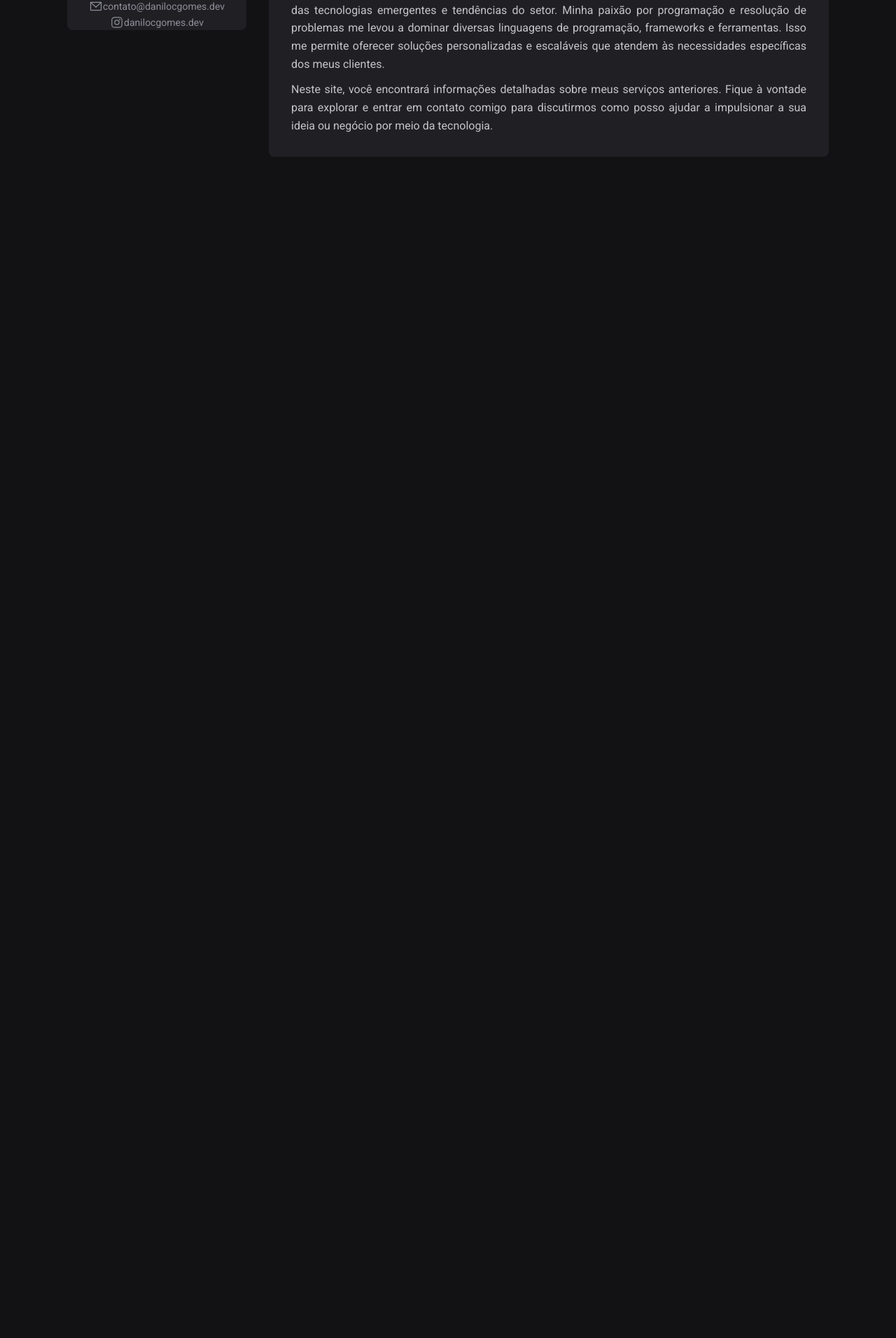
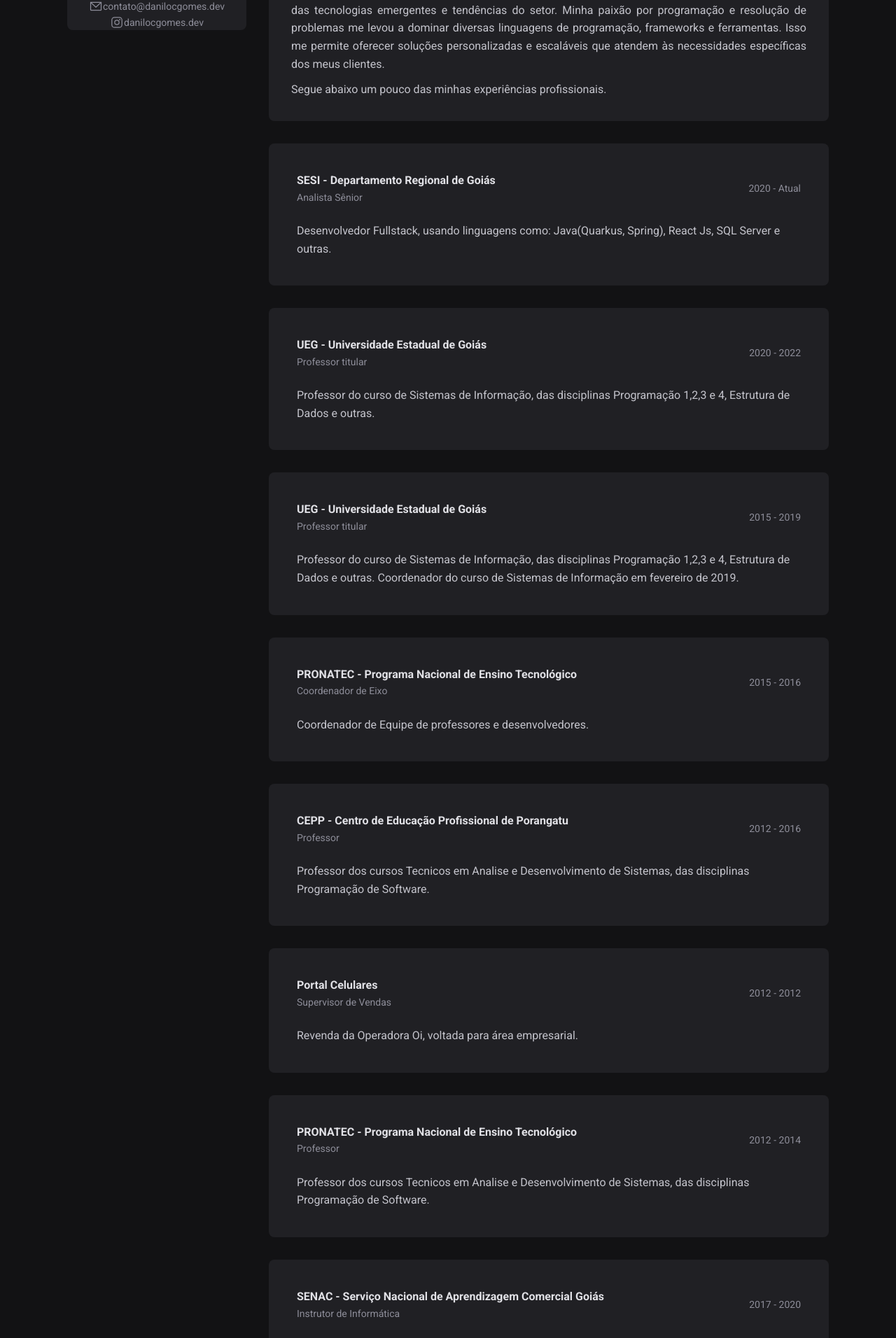
Before and after one commit to danilocgomesdev/danilocgomes.dev, a React (Vite) app: page / in a window 1280 px wide. Shown: the part 308-2220 px from the top of the page at 70% size. Before the commit the page ends 800 px from the top, so only its background shows below. Built offline with nearby package versions, Linux system fonts and the light colour scheme.

Commit message:
Adicionado as experiências profissionais

```diff
--- a/src/App.jsx
+++ b/src/App.jsx
@@ -1,11 +1,12 @@
-import { useState } from 'react';
+import experiencias from './dados/experiencias.json';
 
 import './global.css';
 import styles from './App.module.css'
 import { Header } from './components/Header';
 import { Sidebar } from './components/Sidebar';
 import { Introducao } from './components/Introducao';
-import { Comment } from './components/Comment';
+import { Post } from './components/Post';
+import { Footer } from './components/Footer';
 
 function App() {
   return (
@@ -13,8 +14,19 @@
       <Header />
       <div className={styles.wrapper}>
         <Sidebar />
+        <main>
         <Introducao />
+          {experiencias.experiencia.map(dados => {
+            return (
+              <Post
+                key={dados.id}
+                dados={dados}
+              />
+            )
+          })}
+        </main>
       </div>
+      <Footer />
     </div>
   )
 }
--- /dev/null
+++ b/src/components/Footer.jsx
@@ -0,0 +1,10 @@
+import styles from './Footer.module.css';
+
+
+export function Footer(){
+    return (
+        <header className={styles.footer}>
+            <p>Copyright © 2023 Danilo Carlos Gomes - Todos os direitos reservados</p>
+        </header>
+    )
+}
--- /dev/null
+++ b/src/components/Footer.module.css
@@ -0,0 +1,12 @@
+.footer {
+    align-items: center;
+    justify-content: center;
+    display: flex;
+    padding: 2.5rem 0;
+    background: var(--gray-800);
+}
+
+.footer p {
+    font-size: 0.875rem;
+    color: var(--gray-400);
+}
--- a/src/components/Introducao.jsx
+++ b/src/components/Introducao.jsx
@@ -15,9 +15,7 @@
           Isso me permite oferecer soluções personalizadas e escaláveis que atendem às necessidades
           específicas dos meus clientes.</p>
         <p>
-        Neste site, você encontrará informações detalhadas sobre meus serviços anteriores.
-        Fique à vontade para explorar e entrar em contato comigo para discutirmos como posso ajudar a
-        impulsionar a sua ideia ou negócio por meio da tecnologia.
+        Segue abaixo um pouco das minhas experiências profissionais.
         </p>
       </div>
 
--- /dev/null
+++ b/src/components/Post.jsx
@@ -0,0 +1,22 @@
+import styles from './Post.module.css';
+
+export function Post({dados}) {
+  return (
+    <article className={styles.post}>
+      <header>
+      <div className={styles.author}>
+          <div className={styles.authorInfo}>
+            <strong>{dados.empresa}</strong>
+            <span>{dados.cargo}</span>
+          </div>
+        </div>
+
+        <time title="11 de Maio às 08:13h" dateTime="2022-05-11 08:13:00">{dados.periodo}</time>
+      </header>
+
+      <div className={styles.content}>
+        <p>{dados.outras_informacoes}</p>
+      </div>
+    </article>
+  )
+}
--- /dev/null
+++ b/src/components/Post.module.css
@@ -0,0 +1,120 @@
+.post {
+  background: var(--gray-800);
+  border-radius: 8px;
+  padding: 2.5rem;
+}
+
+.post {
+  margin-top: 2rem;
+}
+
+.content {
+  line-height: 1.6;
+  color: var(--gray-300);
+  margin-top: 1.5rem;
+}
+
+.content p {
+  margin-top: 1rem;
+}
+
+.content a {
+  font-weight: bold;
+  color: var(--green-500);
+  text-decoration: none;
+}
+
+.content a:hover {
+  color: var(--green-300);
+}
+
+.post > header {
+  display: flex;
+  align-items: center;
+  justify-content: space-between;
+}
+
+.post > header time {
+  font-size: 0.875rem;
+  color: var(--gray-400);
+}
+
+.author {
+  display: flex;
+  align-items: center;
+  gap: 1rem;
+}
+
+.authorInfo strong {
+  display: block;
+  color: var(--gray-100);
+  line-height: 1.6;
+}
+
+.authorInfo span {
+  display: block;
+  font-size: 0.875rem;
+  color: var(--gray-400);
+  line-height: 1.6;
+}
+
+.commentForm {
+  width: 100%;
+  margin-top: 1.5rem;
+  padding-top: 1.5rem;
+  border-top: 1px solid var(--gray-600);
+}
+
+.commentForm > strong {
+  line-height: 1.6;
+  color: var(--gray-100);
+}
+
+.commentForm textarea {
+  width: 100%;
+  background: var(--gray-900);
+  border: 0;
+  resize: none;
+  height: 6rem;
+  padding: 1rem;
+  border-radius: 0.25rem;
+  color: var(--gray-100);
+  line-height: 1.4;
+  margin-top: 1rem;
+}
+
+.commentForm footer {
+  visibility: hidden;
+  max-height: 0;
+}
+
+.commentForm:focus-within footer {
+  visibility: visible;
+  max-height: none;
+}
+
+.commentForm button[type="submit"] {
+  padding: 1rem 1.5rem;
+  margin-top: 1rem;
+  border-radius: 8px;
+  border: 0;
+  background: var(--green-500);
+  color: var(--white);
+  font-weight: bold;
+  cursor: pointer;
+
+  transition: background-color 0.1s;
+}
+
+.commentForm button[type="submit"]:not(:disabled):hover {
+  background: var(--green-300);
+}
+
+.commentForm button:disabled {
+  opacity: 0.7;
+  cursor: not-allowed;
+}
+
+.commentList {
+  margin-top: 2rem;
+}
--- a/src/dados/experiencias.json
+++ b/src/dados/experiencias.json
@@ -1,43 +1,52 @@
 {
 	"experiencia": [
 		{
+			"id": 1,
 			"empresa": "SESI - Departamento Regional de Goiás",
-			"cargo": "ANALISTA DE SISTEMAS",
+			"cargo": "Analista Sênior",
 			"vinculo": "Celetista",
 			"periodo": "2020 - Atual",
-			"carga_horaria": "40"
+			"carga_horaria": "40",
+			"outras_informacoes": "Desenvolvedor Fullstack, usando linguagens como: Java(Quarkus, Spring), React Js, SQL Server e outras."
 		},
 		{
-			"empresa": "Universidade Estadual de Goiás",
+			"id": 2,
+			"empresa": "UEG - Universidade Estadual de Goiás",
 			"cargo": "Professor titular",
 			"vinculo": "Servidor Público",
 			"periodo": "2020 - 2022",
-			"carga_horaria": "20"
+			"carga_horaria": "20",
+			"outras_informacoes": "Professor do curso de Sistemas de Informação, das disciplinas Programação 1,2,3 e 4, Estrutura de Dados e outras."
 		},
 		{
-			"empresa": "Universidade Estadual de Goiás",
+			"id": 3,
+			"empresa": "UEG - Universidade Estadual de Goiás",
 			"cargo": "Professor titular",
 			"vinculo": "Servidor Público",
 			"periodo": "2015 - 2019",
 			"carga_horaria": "40",
-			"outras_informacoes": "Eleito Coordenador do curso de Sistemas de Informação em fevereiro de 2019."
+			"outras_informacoes": "Professor do curso de Sistemas de Informação, das disciplinas Programação 1,2,3 e 4, Estrutura de Dados e outras. Coordenador do curso de Sistemas de Informação em fevereiro de 2019."
 		},
 		{
-			"empresa": "PRONATEC",
+			"id": 4,
+			"empresa": "PRONATEC - Programa Nacional de Ensino Tecnológico",
 			"cargo": "Coordenador de Eixo",
 			"vinculo": "Bolsista",
 			"periodo": "2015 - 2016",
-			"carga_horaria": "20"
+			"carga_horaria": "20",
+			"outras_informacoes": "Coordenador de Equipe de professores e desenvolvedores."
 		},
 		{
-			"empresa": "Centro de Educação Profissional de Porangatu",
+			"id": 5,
+			"empresa": "CEPP - Centro de Educação Profissional de Porangatu",
 			"cargo": "Professor",
 			"vinculo": "Servidor Público",
 			"periodo": "2012 - 2016",
 			"carga_horaria": "28",
-			"outras_informacoes": "Contrato Temporário, como Professor de Nível Superior."
+			"outras_informacoes": "Professor dos cursos Tecnicos em Analise e Desenvolvimento de Sistemas, das disciplinas Programação de Software."
 		},
 		{
+			"id": 6,
 			"empresa": "Portal Celulares",
 			"cargo": "Supervisor de Vendas",
 			"vinculo": "Celetista",
@@ -46,42 +55,49 @@
 			"outras_informacoes": "Revenda da Operadora Oi, voltada para área empresarial."
 		},
 		{
-			"empresa": "Programa Nacional de Ensino Tecnológico",
+			"id": 7,
+			"empresa": "PRONATEC - Programa Nacional de Ensino Tecnológico",
 			"cargo": "Professor",
 			"vinculo": "Bolsista",
 			"periodo": "2012 - 2014",
-			"carga_horaria": "20"
+			"carga_horaria": "20",
+			"outras_informacoes": "Professor dos cursos Tecnicos em Analise e Desenvolvimento de Sistemas, das disciplinas Programação de Software."
 		},
 		{
-			"empresa": "Serviço Nacional de Aprendizagem Comercial - GO",
+			"id": 8,
+			"empresa": "SENAC - Serviço Nacional de Aprendizagem Comercial Goiás",
 			"cargo": "Instrutor de Informática",
 			"vinculo": "Celetista",
 			"periodo": "2017 - 2020",
-			"carga_horaria": "20"
+			"carga_horaria": "20",
+			"outras_informacoes": "Professor dos cursos Tecnicos em Analise e Desenvolvimento de Sistemas, das disciplinas Programação de Software."
 		},
 		{
-			"empresa": "Serviço Nacional de Aprendizagem Comercial - GO",
-			"cargo": "Professor",
+			"id": 9,
+			"empresa": "SENAC - Serviço Nacional de Aprendizagem Comercial Goiás",
+			"cargo": "Instrutor de Informática",
 			"vinculo": "",
 			"periodo": "2014 - 2015",
 			"carga_horaria": "16",
-			"outras_informacoes": "Professor no curso de Programador Web"
+			"outras_informacoes": "Professor no curso de Programador Web, usando Javascript, HTML5 e CSS3."
 		},
 		{
+			"id": 10,
 			"empresa": "É Digital Agência Digital",
-			"cargo": "Coordenador de TI",
+			"cargo": "Coordenador de TI e Desenvolvedor",
 			"vinculo": "Contrato",
 			"periodo": "2015 - 2020",
 			"carga_horaria": "20",
-			"outras_informacoes": "- Desenvolvimento de Sites, Aplicativos e muito mais; - Manutenção em Informática em Geral; - Instalação de infraestrutura de TI."
+			"outras_informacoes": "Desenvolvimento de Sites, Aplicativos e muito mais; - Manutenção em Informática em Geral; - Instalação de infraestrutura de TI."
 		},
 		{
-			"empresa": "Instituto Federal de Educação, Ciência e Tecnologia de Goiás",
-			"cargo": "PROFESSOR DE INFORMÁTICA",
+			"id": 11,
+			"empresa": "IFG - Instituto Federal de Educação, Ciência e Tecnologia de Goiás",
+			"cargo": "Professor titular",
 			"vinculo": "Servidor Público",
 			"periodo": "2021 - 2022",
 			"carga_horaria": "20",
-			"outras_informacoes": "PROFESSOR DE INFORMÁTICA APLICADA AS AREAS."
+			"outras_informacoes": "Professor dos cursos Tecnicos e áreas a fins."
 		}
 	]
 }
```
